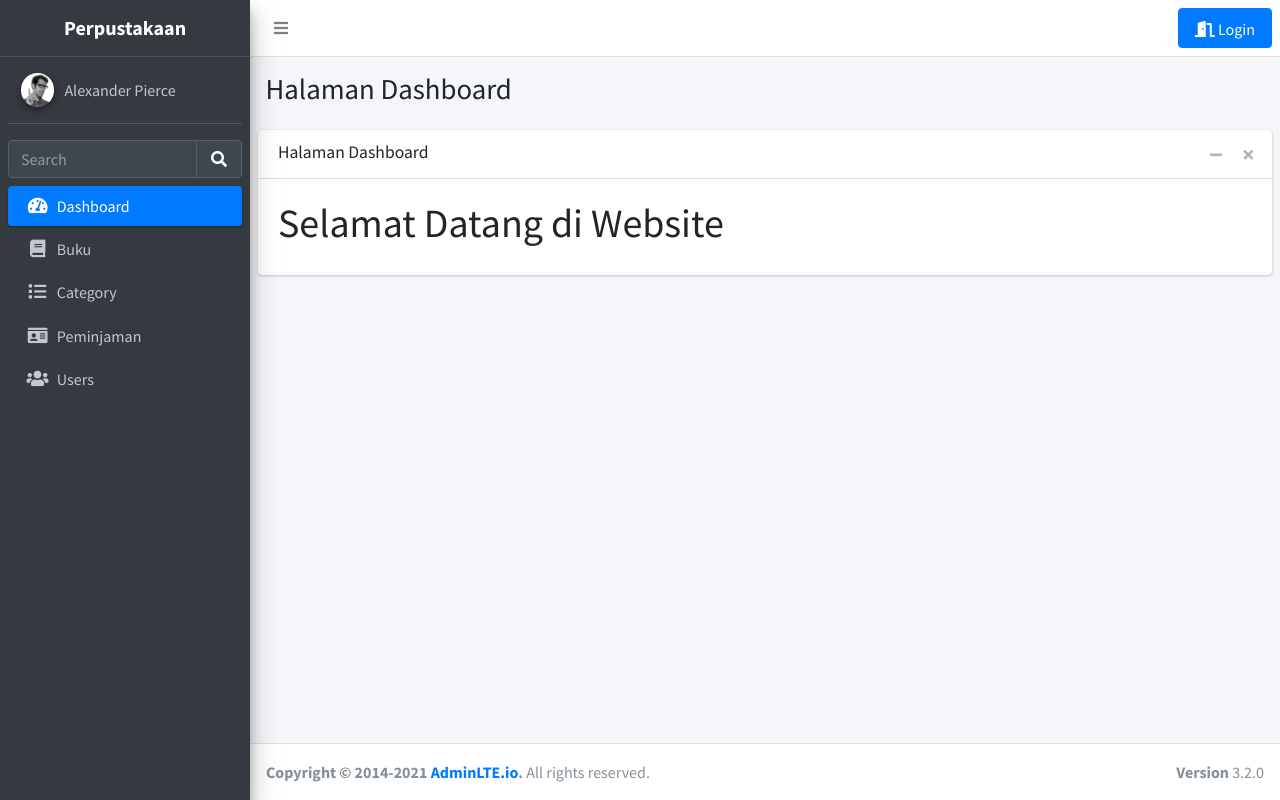
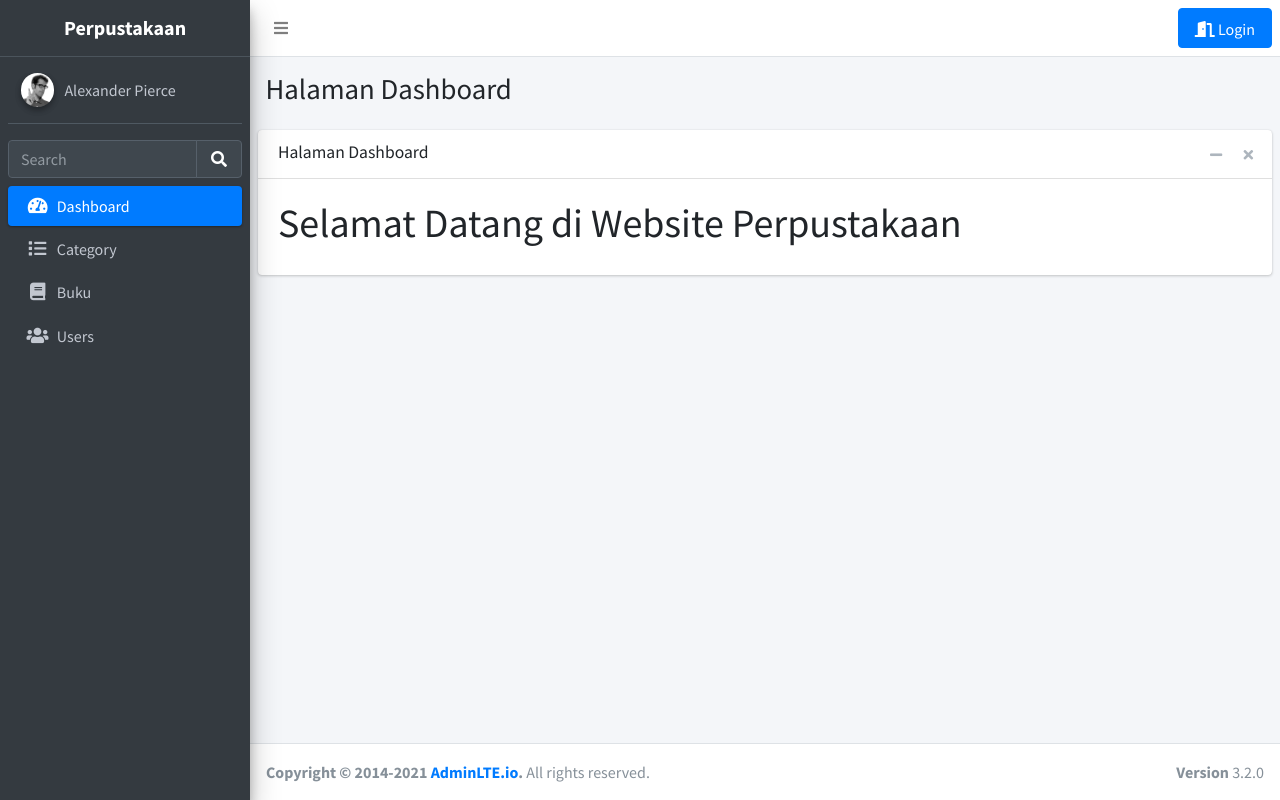
Before and after one commit to TeguhrizM19/perpustakaan, a Laravel app: page / in a window 1280 px wide. Run offline with Laravel 10, Linux system fonts and the light colour scheme; some libraries are stand-ins or nearby versions.

Commit message:
menyelesaikan projek akhir

```diff
--- a/resources/views/index.blade.php
+++ b/resources/views/index.blade.php
@@ -4,5 +4,5 @@
 @endsection
 
 @section('content')
-  <h1>Selamat Datang di Website</h1>
+  <h1>Selamat Datang di Website Perpustakaan</h1>
 @endsection
--- a/resources/views/partials/sidebar.blade.php
+++ b/resources/views/partials/sidebar.blade.php
@@ -39,21 +39,15 @@
         </a>
       </li>
       <li class="nav-item">
-        <a href="/books" class="nav-link {{ Request::is('books*') ? 'active' : '' }}">
-          <i class="nav-icon fas fa-solid fa-book"></i>
-          <p>Buku</p>
-        </a>
-      </li>
-      <li class="nav-item">
         <a href="/category" class="nav-link {{ Request::is('category*') ? 'active' : '' }}">
           <i class="nav-icon fas fa-solid fa-list"></i>
           <p>Category</p>
         </a>
       </li>
       <li class="nav-item">
-        <a href="/borrows" class="nav-link {{ Request::is('borrows*') ? 'active' : '' }}">
-          <i class="nav-icon fas fa-regular fa-id-card"></i>
-          <p>Peminjaman</p>
+        <a href="/books" class="nav-link {{ Request::is('books*') ? 'active' : '' }}">
+          <i class="nav-icon fas fa-solid fa-book"></i>
+          <p>Buku</p>
         </a>
       </li>
       <li class="nav-item">
--- a/routes/web.php
+++ b/routes/web.php
@@ -36,6 +36,3 @@ Route::middleware(['auth'])->group(function () {
 
 // Halaman User
 Route::get('/users', [UserController::class, 'index']);
-
-// // CRUD Peminjaman
-// Route::resource('/borrows', BorrowController::class);
```
Also changed, not shown: app/Http/Controllers/BorrowController.php (+0 -66 lines), public/uploads/1729345213.jpg (deleted), public/uploads/1729406702.jpg (added).
